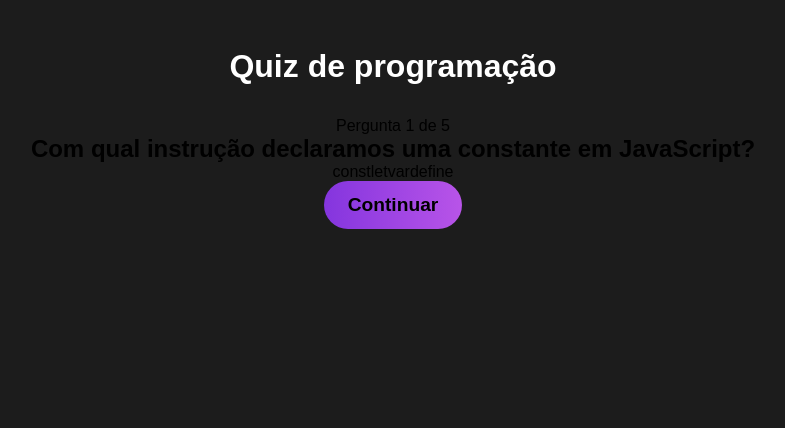
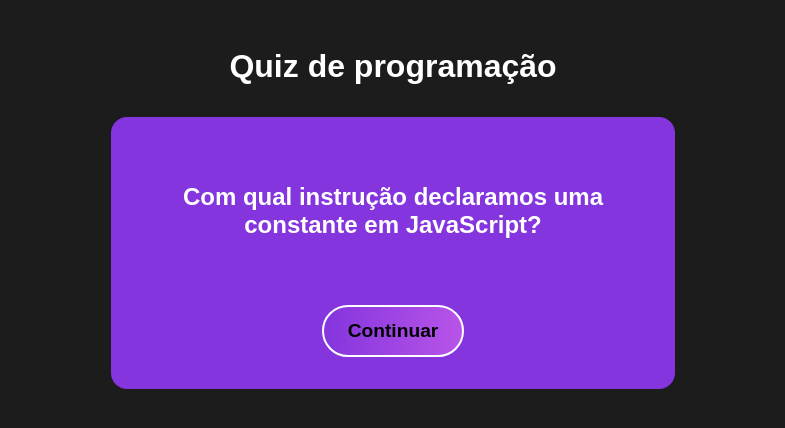
Before and after one commit to IvnaFeitosa/Quiz-App, a React (Vite) app: page / in a window 1280 px wide. Both pictures are taken after a click on the button "Iniciar". Shown: the top 428 px of the page, without its empty margins (247-1032 px from the left). Built offline with nearby package versions, Linux system fonts and the light colour scheme.

Commit message:
adding question style css

```diff
--- a/src/components/Question.css
+++ b/src/components/Question.css
@@ -0,0 +1,24 @@
+#question{
+    text-align:center;
+    max-width: 500px;
+    background-color: #8435de;
+    border-radius:1rem;
+    padding: 2rem;
+
+}
+#question h2, #question p {
+    margin-bottom:2rem;
+    color: #fff;
+}
+
+#question p{
+    color:#8435de!important;
+    margin-bottom:1rem;
+}
+#question img{
+    margin-top:2rem;
+
+}
+#question button {
+    border: 2px solid #fff;
+}
--- a/src/components/Question.jsx
+++ b/src/components/Question.jsx
@@ -1,6 +1,7 @@
 import React from "react"
 import { useContext } from "react";
 import { QuizContext } from "../context/quiz";
+import "./Question.css";
 
 const Question = () =>{
     const [quizState, dispatch] = useContext(QuizContext);
```
